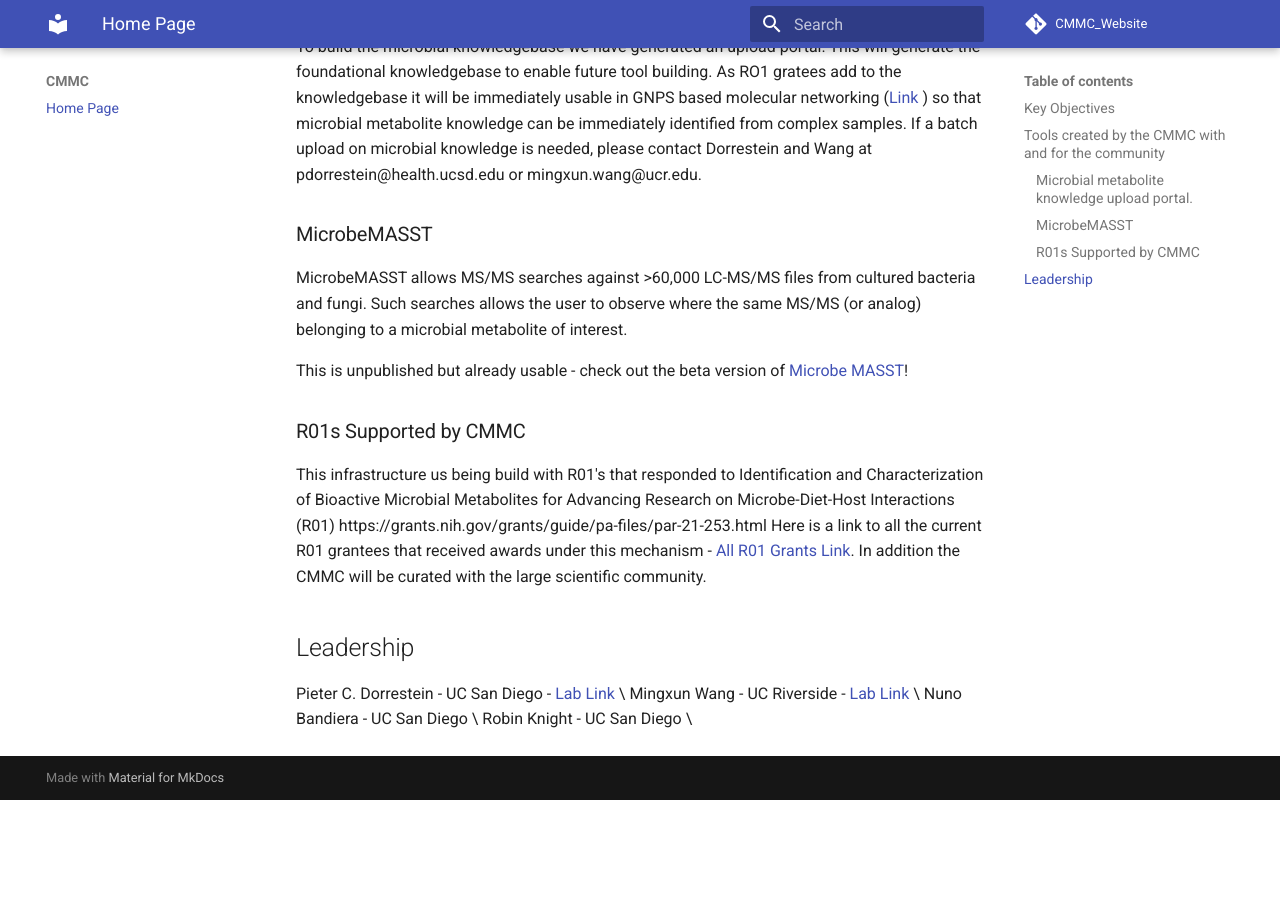
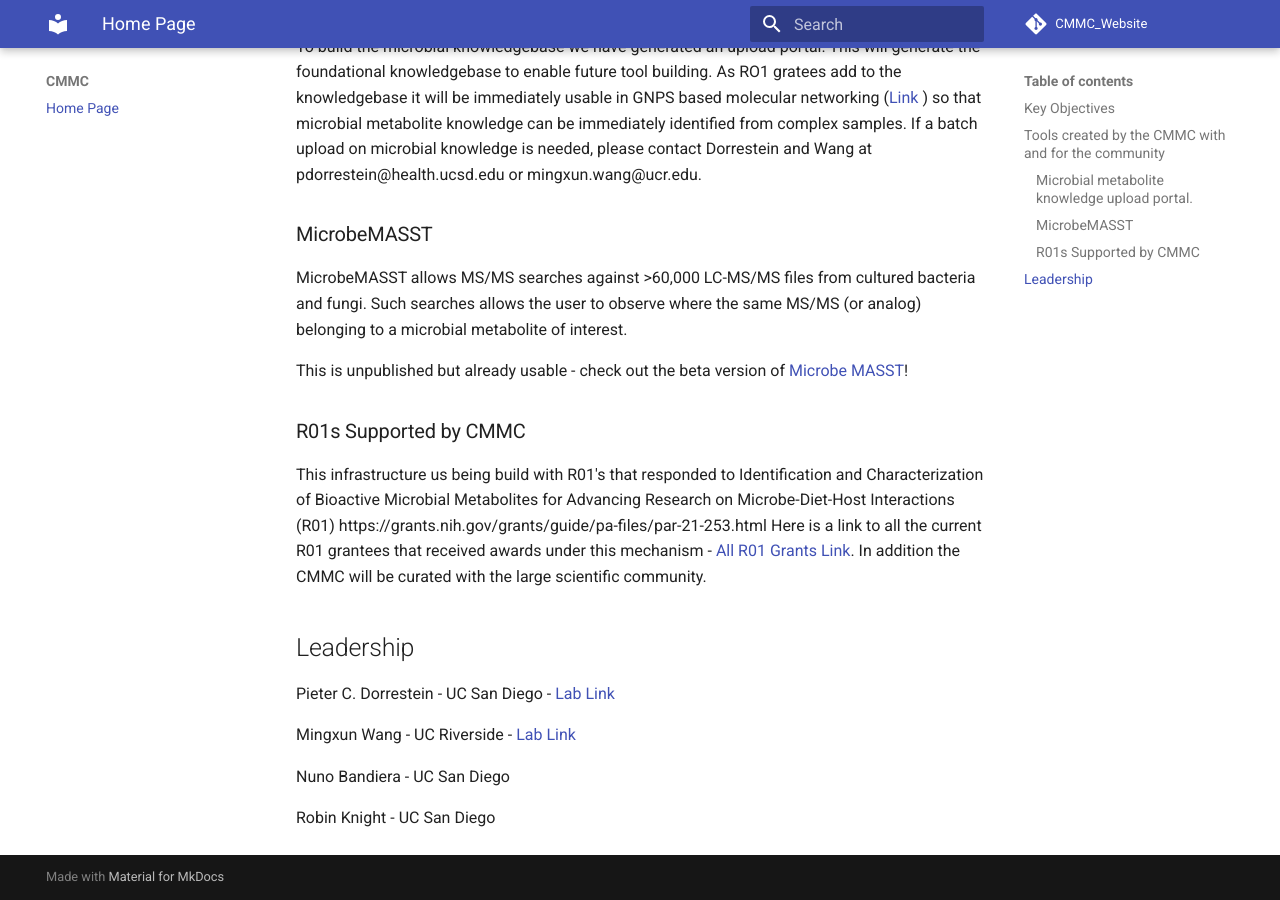
Before and after one commit to wilhan-nunes/CMMC_Website, an MkDocs documentation site: the page built from docs/index.md, in a window 1280 px wide and 900 px high, scrolled down 1153 px. Built offline with MkDocs 1.6.1 and Material for MkDocs 9.7.7, drawn with Linux system fonts in a browser that asks for light colours; comment, search, counter and statistics services are not loaded; before the commit the page ends 1953 px from its top, so only the background shows below that.

Commit message:
new lines for PI

```diff
--- a/docs/index.md
+++ b/docs/index.md
@@ -27,7 +27,10 @@ This infrastructure us being build with R01's that responded to
 Identification and Characterization of Bioactive Microbial Metabolites for Advancing Research on Microbe-Diet-Host Interactions (R01) https://grants.nih.gov/grants/guide/pa-files/par-21-253.html Here is a link to all the current R01 grantees that received awards under this mechanism - [All R01 Grants Link](https://reporter.nih.gov/search/eJ5UvHBXWU6-ZQa83cfFnw/projects). In addition the CMMC will be curated with the large scientific community.
 
 ## Leadership
-Pieter C. Dorrestein - UC San Diego - [Lab Link](https://dorresteinlab.ucsd.edu/) \
-Mingxun Wang - UC Riverside - [Lab Link](https://www.cs.ucr.edu/~mingxunw/) \
-Nuno Bandiera - UC San Diego \
-Robin Knight - UC San Diego \
+Pieter C. Dorrestein - UC San Diego - [Lab Link](https://dorresteinlab.ucsd.edu/)
+
+Mingxun Wang - UC Riverside - [Lab Link](https://www.cs.ucr.edu/~mingxunw/)
+
+Nuno Bandiera - UC San Diego
+
+Robin Knight - UC San Diego
```
